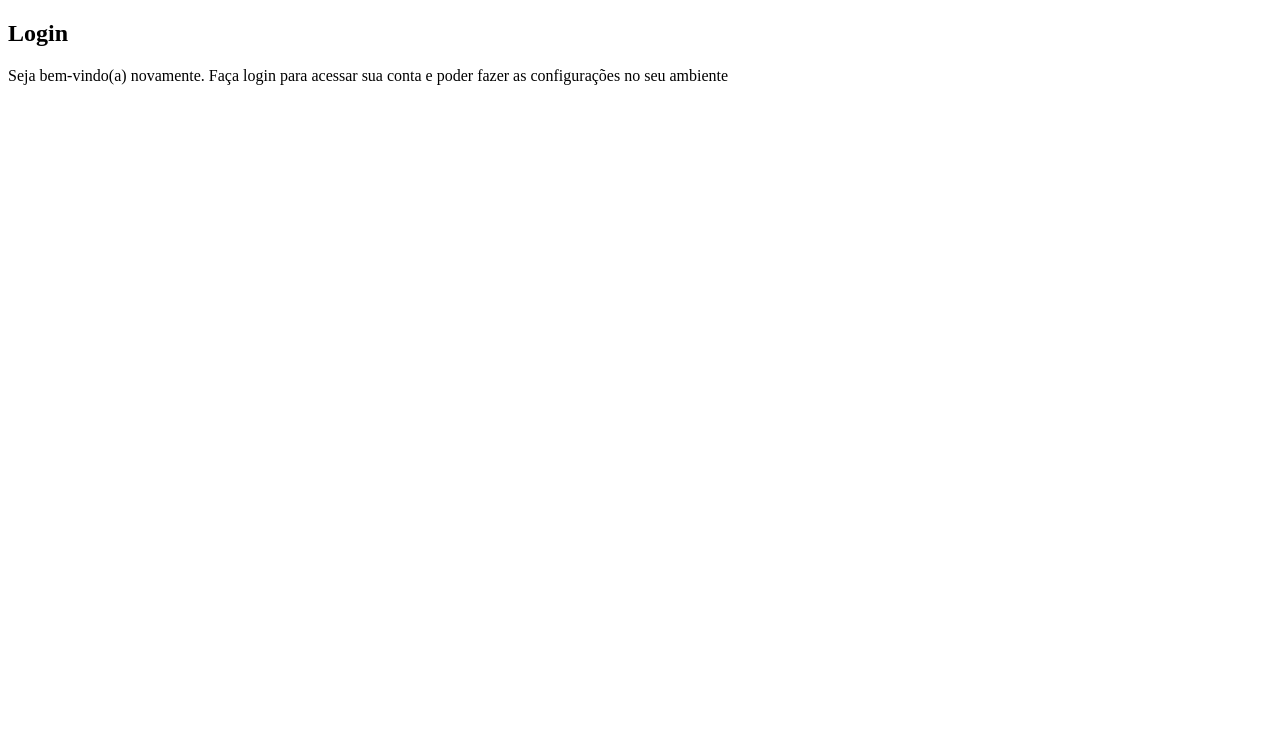
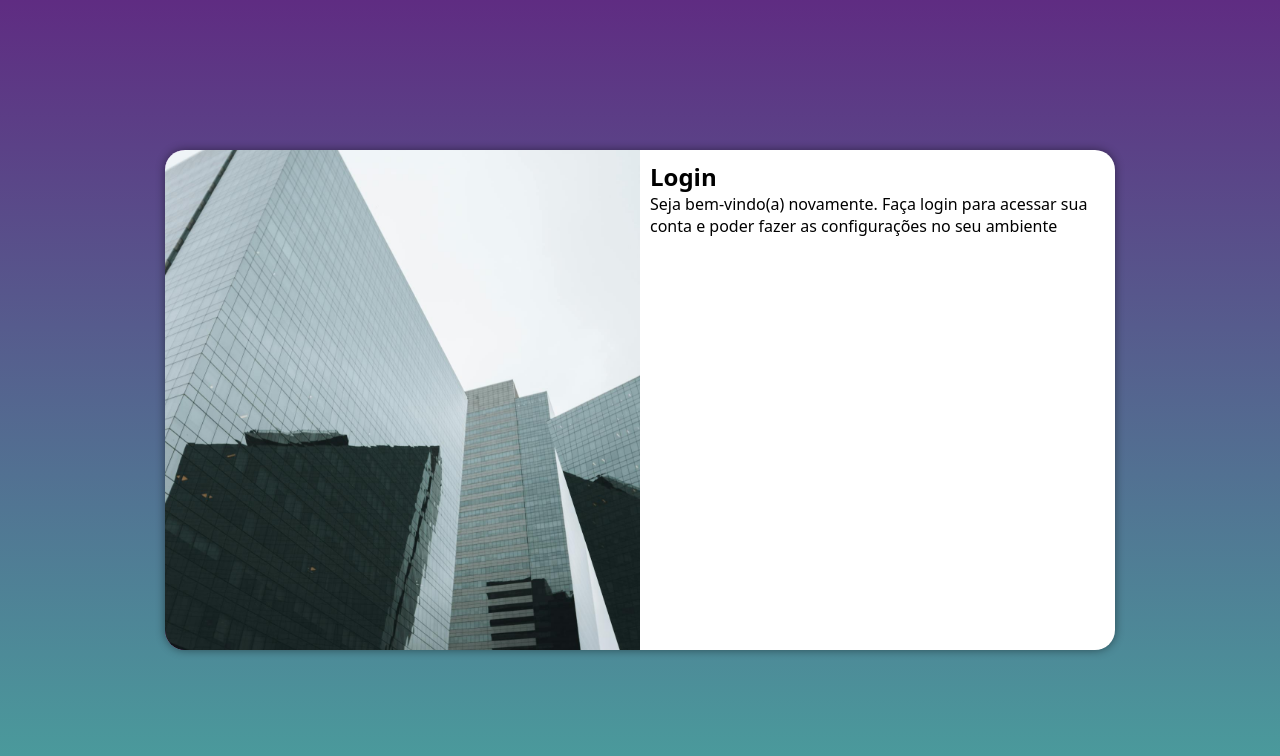
Before and after one commit to pierriduda/Projeto-login, a plain HTML site: page index.html in a window 1280 px wide. Drawn offline with Linux system fonts and the light colour scheme.

Commit message:
Media query para outras telas

```diff
--- /dev/null
+++ b/estilos/media-query.css
@@ -0,0 +1,42 @@
+@charset "UTF-8";
+
+@media screen and (min-width: 768px) and (max-width: 992px) {
+    body {
+        background-image: linear-gradient(to top, #49a09d, #5f2c82);
+    }
+
+    section#login {
+        width: 80vw;
+    }
+
+    section#login > div#imagem {
+        float: left;
+        width: 30%;
+        height: 100%;
+    }
+
+    section#login > div#formulario {
+        float: right;
+        width: 70%;
+    }
+}
+
+@media screen and (min-width: 992px) {
+    body {
+        background-image: linear-gradient(to top, #49a09d, #5f2c82);
+    }
+    section#login {
+        width: 950px;
+    }
+
+    section#login > div#imagem {
+        float: left;
+        width: 50%;
+        height: 100%;
+    }
+
+    section#login > div#formulario {
+        float: right;
+        width: 50%;
+    }
+}
--- a/estilos/style.css
+++ b/estilos/style.css
@@ -5,3 +5,52 @@
     Verde:#49a09d
     Lilás: #5f2c82
 */
+
+* {
+    font-family: system-ui, -apple-system, BlinkMacSystemFont, 'Segoe UI', Roboto, Oxygen, Ubuntu, Cantarell, 'Open Sans', 'Helvetica Neue', sans-serif;
+    padding: 0px;
+    margin: 0px;
+    box-sizing: border-box;
+}
+
+body, html {
+    background-color: #5f2c82;
+    height: 100vh;
+    width: 100vw;
+}
+
+main {
+    position: relative;
+    height: 100vh;
+    width: 100vw;
+}
+
+section#login {
+    position: absolute;
+    top: 50%;
+    left: 50%;
+    transform: translate(-50%, -50%);
+    background-color: white;
+    width: 250px;
+    height: 500px;
+    border-radius: 20px;
+    overflow: hidden;
+    box-shadow: 0px 0px 10px rgba(0, 0, 0, 0.452);
+    transition: width .3s, height .3s;
+    transition-timing-function: ease;
+}
+
+section#login > div#imagem {
+    display: block;
+    background:  #5f2c82 url(../imagens/pexels-photo-2896034.jpeg) no-repeat;
+    height: 200px;
+    background-size: cover;
+    background-position: left;
+}
+
+section#login > div#formulario {
+    display: block;
+    padding: 10px;
+
+
+}
--- a/index.html
+++ b/index.html
@@ -5,6 +5,7 @@
     <meta name="viewport" content="width=device-width, initial-scale=1.0">
     <title>Projeto login</title>
     <link rel="stylesheet" href="estilos/style.css">
+    <link rel="stylesheet" href="estilos/media-query.css">
 </head>
 <body>
     <main>
```
